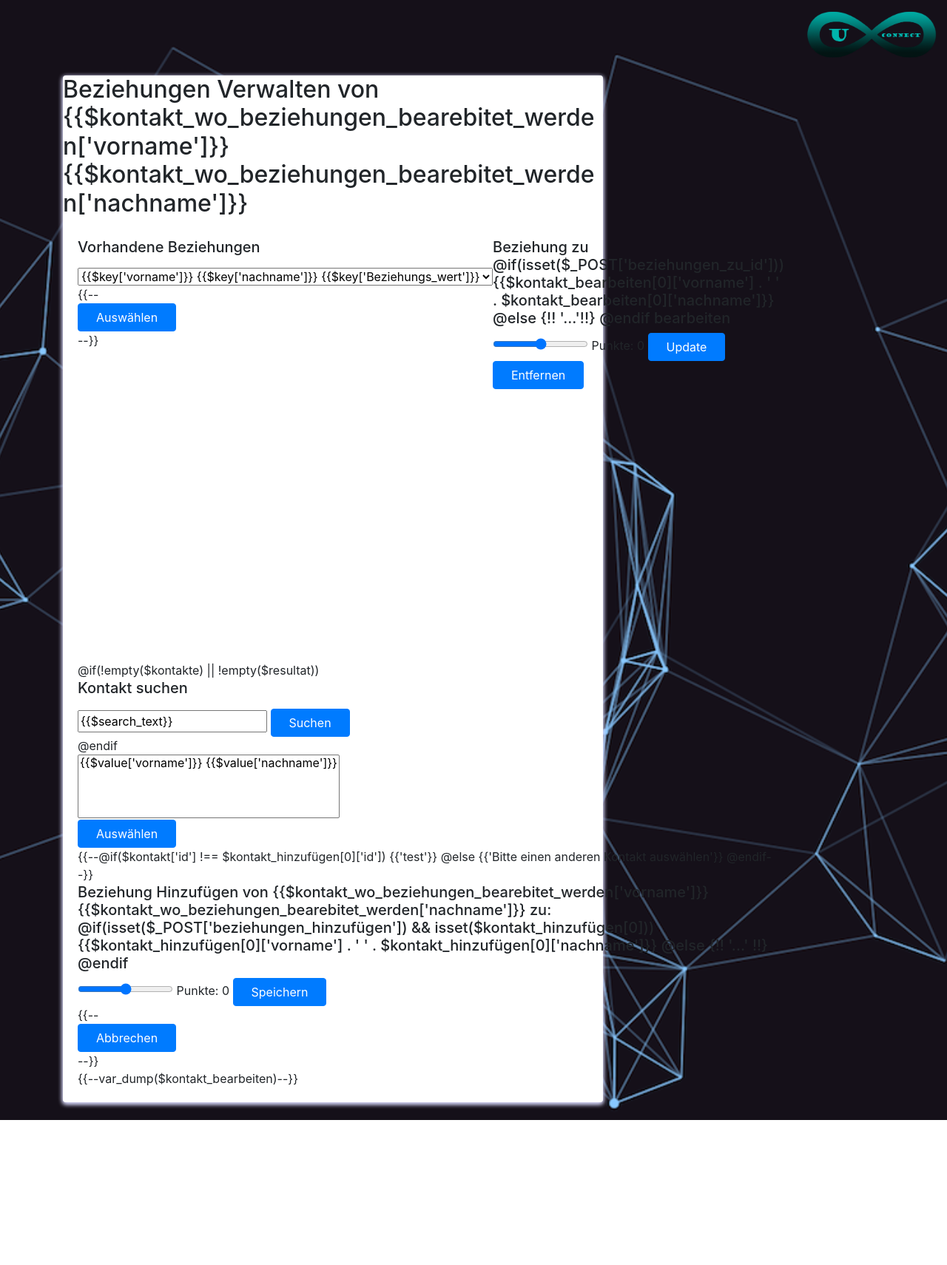
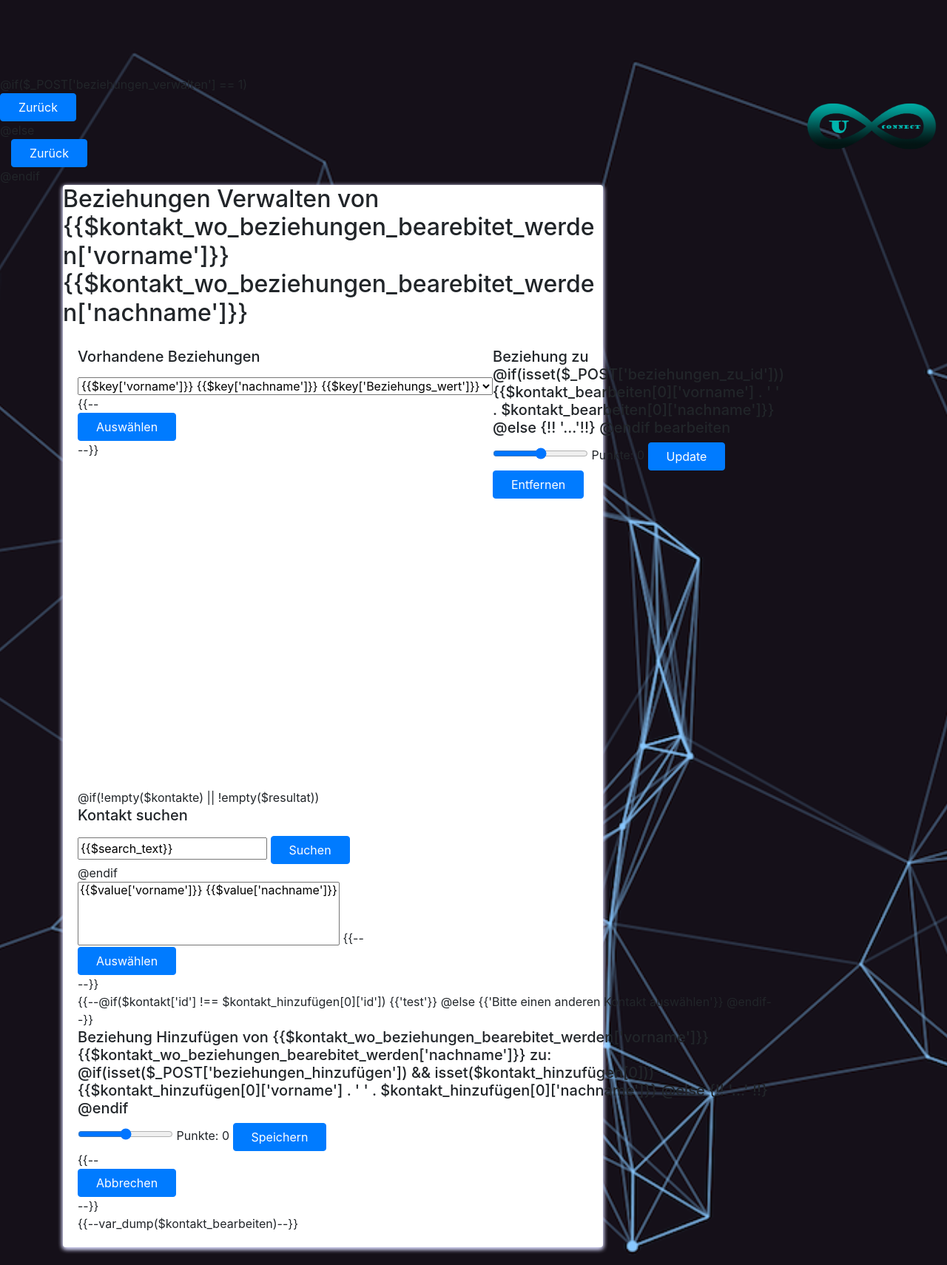
Before and after one commit to anaskudaish/U-Connect, a PHP site: page /views/Beziehungen/beziehungen.blade.php?search_text=1 in a window 1280 px wide. Shown: the whole page at 74% size. Before the commit the page ends 1514 px from the top, so only its background shows below. Run offline with PHP 8.4, Linux system fonts and the light colour scheme; data that the repository does not hold is empty; some libraries are stand-ins or nearby versions.

Commit message:
zurück funktion auf die vorherigen Seiten

```diff
--- a/views/Beziehungen/beziehungen.blade.php
+++ b/views/Beziehungen/beziehungen.blade.php
@@ -9,7 +9,6 @@
     <link rel="stylesheet" href="../css/beziehungen.css">
 
 </head>
-<body>
 <?php
 $kontakt['id'] = $_POST['id_kontakt'];
 
@@ -20,6 +19,25 @@
 //var_dump($names2);
 echo '</pre>';
 ?>
+@if($_POST['beziehungen_verwalten'] == 1)
+<div>
+    <form method="post" action="/kontakt">
+        <input type="submit" name="zurück" class="btn btn-primary px-4" value="Zurück">
+        <input type="hidden" name="id_kontakt" value="{{$kontakt['id']}}">
+        <input type="hidden" name="submitted" value="1" >
+    </form>
+</div>
+@else
+<div class="col-sm-9 text-secondary">
+    <form  method="post" action="/kontakt_bearbeiten" >
+        <input type="submit" name="submit" class="btn btn-primary px-4" value="Zurück">
+        <input type="hidden" name="id_kontakt" value="{{$kontakt['id']}}">
+        <input type="hidden" name="bearbeiten" value="1" >
+    </form>
+</div>
+@endif
+<body>
+
 <a href="/"><img src="../img/logo-swe.png" class="sweLogo" alt="sweLogo"></a>
 
 <div class="container">
@@ -91,13 +109,13 @@
                                         @endforeach
                                     </select>
 
-                                    <div class="row">
+                                    {{--<div class="row">
                                         <div class="col-sm-9 text-secondary">
                                             <input type="submit" name="submit" class="btn btn-primary px-4" value="Auswählen">
                                             <input type="hidden" name="submitted" value="1" >
                                             <input type="hidden" name="id_kontakt" value="{{$kontakt['id']}}">
                                         </div>
-                                    </div>
+                                    </div> --}}
 
                                 </form>
 
--- a/views/Index/page/kontakt_bearbeiten.blade.php
+++ b/views/Index/page/kontakt_bearbeiten.blade.php
@@ -198,7 +198,7 @@
                                 <form method="post" action="\beziehungenVerwalten" >
                                     <input  type="submit" name="submit" class="btn btn-primary px-4" value="Beziehungen verwalten">
                                     <input type="hidden" name="id_kontakt" value="{{$kontakt['id']}}">
-                                    <input type="hidden" name="beziehungen_verwalten" value="1" >
+                                    <input type="hidden" name="beziehungen_verwalten" value="2" >
                                 </form>
                             </div>
                         </div>
```
Also changed, not shown: views/Index/page/kontakt.blade.php (+9 -3 lines). Lines whose indentation alone changed are shown as unchanged.
